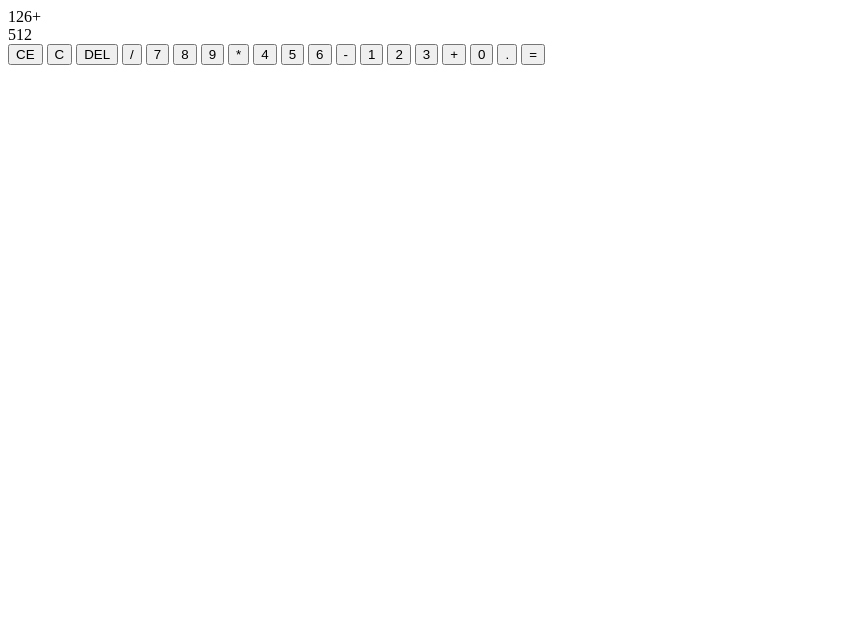
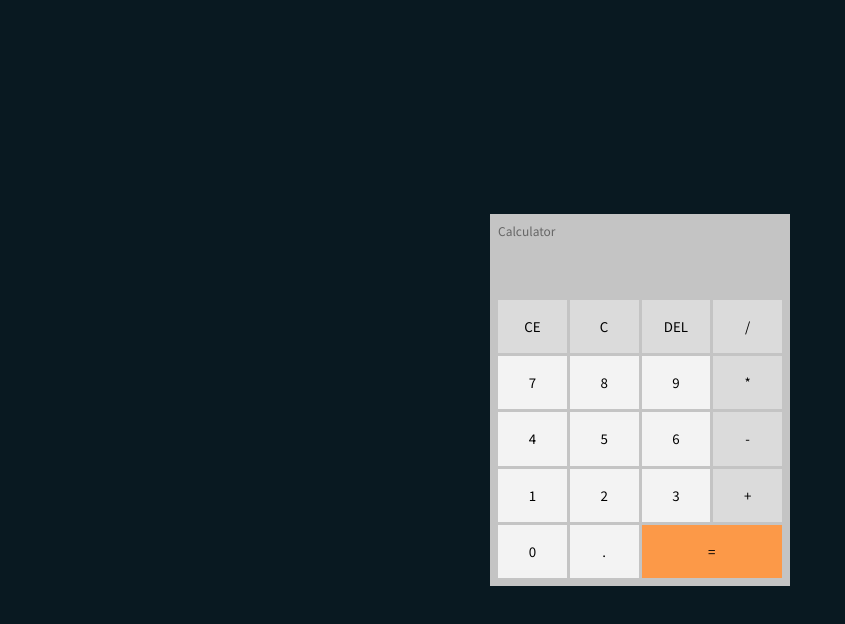
Before and after one commit to belacartaxo/calculator, a plain HTML site: page index.html in a window 1280 px wide. Shown: the whole page, without its empty margins (0-845 px from the left). Drawn offline with Linux system fonts and the light colour scheme.

Commit message:
completed css

```diff
--- a/assets/css/style.css
+++ b/assets/css/style.css
@@ -0,0 +1,80 @@
+@import url('https://fonts.googleapis.com/css2?family=Noto+Sans+JP&display=swap');
+
+*{
+    margin: 0;
+    padding: 0;
+    box-sizing: border-box;
+    font-family: 'Noto Sans JP', sans-serif;
+}
+
+body{
+    height: 100vh;
+    background-color: #091921;
+    display: flex;
+    align-items: center;
+    justify-content: center;
+}
+
+#calc{
+    background-color: #c4c4c4;
+    width: 300px;
+    padding: 8px;
+    display: flex;
+    flex-direction: column;
+}
+
+#calc h1{
+    font-size: 12px;
+    color: #666;
+    font-weight: normal;
+}
+
+#calc #operations div{
+    text-align: right;
+    overflow-wrap: break-word;
+    min-height: 1.6em;
+    padding: 0.2em;
+}
+
+#calc #operations #previous-operation{
+    color: #777;
+    font-size: 12px;
+}
+
+#calc #operations #current-operation{
+    font-size: 26px;
+    font-weight: bold;
+}
+
+#btn-container{
+    display: grid;
+    grid-template-columns: repeat(4, 1fr);
+    gap: 3px;
+}
+
+#btn-container button{
+    border: 1px solid transparent;
+    height: 4em;
+    background-color: #dbdbdb;
+    transition: all 0.2s;
+    cursor: pointer;
+}
+
+#btn-container button.number{
+    background-color: #F3F3F3;
+}
+
+#btn-container button:hover{
+    border-color: #929292;
+    background-color: #BABABA;
+}
+
+#btn-container button#equal-btn{
+    grid-column: span 2;
+    background-color: rgb(252, 153, 72);
+    transition: all 0.2s;
+}
+
+#btn-container button#equal-btn:hover{
+    background-color: rgb(246, 125, 26);
+}
--- a/index.html
+++ b/index.html
@@ -10,9 +10,10 @@
 </head>
 <body>
     <div id="calc">
+        <h1>Calculator</h1>
         <div id="operations">
-            <div id="previous-operatio">126+</div>
-            <div id="current-operation">512</div>
+            <div id="previous-operation"></div>
+            <div id="current-operation"></div>
         </div>
         <div id="btn-container">
             <button>CE</button>
```
